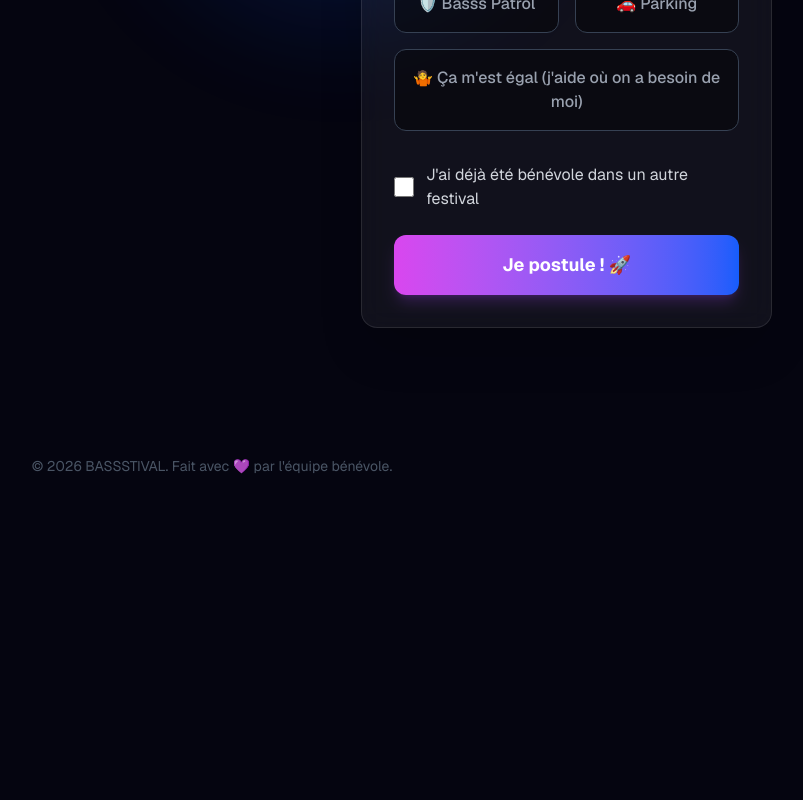
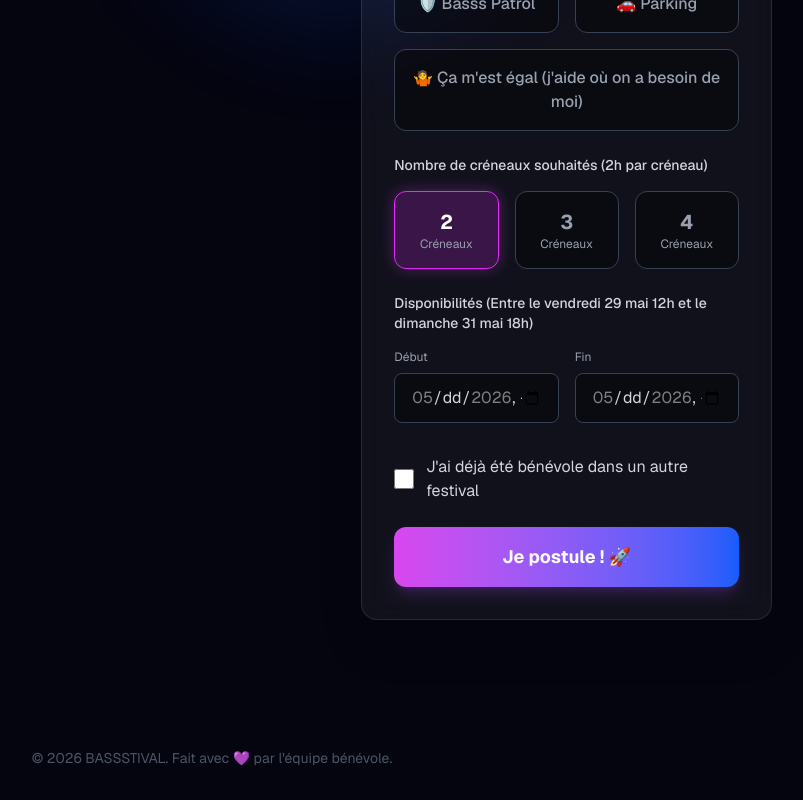
Before and after one commit to facenordgraphisme/bassstibenevoles, a Next.js app: page / in a window 1280 px wide. Shown: the part 783-1583 px from the top of the page, without its empty margins (428-1231 px from the left). Before the commit the page ends 1291 px from the top, so only its background shows below. Built offline with nearby package versions, Linux system fonts and the light colour scheme.

Commit message:
newcommitok

```diff
--- a/app/api/volunteer/route.ts
+++ b/app/api/volunteer/route.ts
@@ -1,13 +1,16 @@
 import { NextRequest, NextResponse } from 'next/server';
 import { client } from '@/sanity/lib/client';
+import { Resend } from 'resend';
+
+const resend = new Resend(process.env.RESEND_API_KEY);
 
 export async function POST(req: NextRequest) {
     try {
         const body = await req.json();
-        const { name, firstName, email, phone, address, roles, hasExperience, previousFestival } = body;
+        const { name, firstName, email, phone, address, roles, hasExperience, previousFestival, previousRole, slots, availabilityStart, availabilityEnd } = body;
 
         // Basic validation
-        if (!name || !firstName || !email || !phone || !address || !roles || roles.length === 0) {
+        if (!name || !firstName || !email || !phone || !address || !roles || roles.length === 0 || !slots || !availabilityStart || !availabilityEnd) {
             return NextResponse.json({ message: 'Missing required fields' }, { status: 400 });
         }
 
@@ -32,7 +35,50 @@ export async function POST(req: NextRequest) {
             roles,
             hasExperience,
             previousFestival: hasExperience ? previousFestival : undefined,
+            previousRole: hasExperience ? previousRole : undefined,
+            slots,
+            availabilityStart,
+            availabilityEnd,
         });
+
+        // Send Email Notification
+        try {
+            const { data, error } = await resend.emails.send({
+                from: 'Bénévoles Bassstival <onboarding@resend.dev>', // Update this if you have a verified domain
+                to: ['benevoles.bassstival@gmail.com'],
+                subject: `Nouvelle inscription Bénévoles : ${firstName} ${name}`,
+                html: `
+                    <h1>Nouvelle inscription Bénévoles ! 🎉</h1>
+                    <p><strong>Nom :</strong> ${name}</p>
+                    <p><strong>Prénom :</strong> ${firstName}</p>
+                    <p><strong>Email :</strong> ${email}</p>
+                    <p><strong>Téléphone :</strong> ${phone}</p>
+                    <p><strong>Adresse :</strong> ${address}</p>
+                    <hr />
+                    <p><strong>Postes souhaités :</strong> ${roles.join(', ')}</p>
+                    <p><strong>Créneaux souhaités :</strong> ${slots}</p>
+                    <p><strong>Disponibilités :</strong><br/>
+                       Du : ${new Date(availabilityStart).toLocaleString('fr-FR')}<br/>
+                       Au : ${new Date(availabilityEnd).toLocaleString('fr-FR')}
+                    </p>
+                    <hr />
+                    ${hasExperience ? `
+                        <p><strong>Expérience :</strong> OUI</p>
+                        <p><strong>Ancien Festival :</strong> ${previousFestival}</p>
+                        <p><strong>Ancien Poste :</strong> ${previousRole}</p>
+                    ` : '<p><strong>Expérience :</strong> NON</p>'}
+                    <hr />
+                    <a href="https://bassstival-benevoles.sanity.studio/desk/volunteer/${result._id}">Voir dans Sanity</a>
+                `,
+            });
+
+            if (error) {
+                console.error('Error sending email:', error);
+                // Do not fail the request if email fails, but log it
+            }
+        } catch (emailError) {
+            console.error('Unexpected error sending email:', emailError);
+        }
 
         return NextResponse.json({ message: 'Success', id: result._id }, { status: 200 });
     } catch (error) {
--- a/app/components/VolunteerForm.tsx
+++ b/app/components/VolunteerForm.tsx
@@ -11,7 +11,11 @@ export default function VolunteerForm() {
         phone: '',
         roles: [] as string[],
         hasExperience: false,
-        previousFestival: ''
+        previousFestival: '',
+        previousRole: '',
+        slots: '2', // Default to 2 slots
+        availabilityStart: '',
+        availabilityEnd: ''
     });
 
     const [status, setStatus] = useState<'idle' | 'submitting' | 'success' | 'error'>('idle');
@@ -78,7 +82,11 @@ export default function VolunteerForm() {
                 phone: '',
                 roles: [],
                 hasExperience: false,
-                previousFestival: ''
+                previousFestival: '',
+                previousRole: '',
+                slots: '2',
+                availabilityStart: '',
+                availabilityEnd: ''
             });
         } catch (error: any) {
             setStatus('error');
@@ -209,6 +217,61 @@ export default function VolunteerForm() {
                 </div>
             </div>
 
+            <div className="space-y-4">
+                <label className="block text-sm font-medium text-gray-300">Nombre de créneaux souhaités (2h par créneau)</label>
+                <div className="grid grid-cols-3 gap-4">
+                    {['2', '3', '4'].map((num) => (
+                        <div
+                            key={num}
+                            onClick={() => setFormData(prev => ({ ...prev, slots: num }))}
+                            className={`cursor-pointer border rounded-xl p-4 transition-all duration-200 flex flex-col items-center justify-center text-center select-none
+                                ${formData.slots === num
+                                    ? 'bg-fuchsia-500/20 border-fuchsia-500 text-white shadow-[0_0_15px_rgba(217,70,239,0.3)]'
+                                    : 'bg-black/40 border-gray-700 text-gray-400 hover:border-gray-500 hover:bg-white/5'
+                                }
+                            `}
+                        >
+                            <span className="text-xl font-bold">{num}</span>
+                            <span className="text-xs text-gray-400">Créneaux</span>
+                        </div>
+                    ))}
+                </div>
+            </div>
+
+            <div className="space-y-4">
+                <label className="block text-sm font-medium text-gray-300">
+                    Disponibilités (Entre le vendredi 29 mai 12h et le dimanche 31 mai 18h)
+                </label>
+                <div className="grid grid-cols-1 md:grid-cols-2 gap-4">
+                    <div className="space-y-2">
+                        <label className="block text-xs text-gray-400">Début</label>
+                        <input
+                            type="datetime-local"
+                            name="availabilityStart"
+                            value={formData.availabilityStart}
+                            onChange={handleChange}
+                            min="2026-05-29T12:00"
+                            max="2026-05-31T18:00"
+                            required
+                            className="w-full bg-black/40 border border-gray-700 rounded-lg px-4 py-3 focus:outline-none focus:border-primary focus:ring-1 focus:ring-primary transition-all placeholder-gray-600 text-gray-300"
+                        />
+                    </div>
+                    <div className="space-y-2">
+                        <label className="block text-xs text-gray-400">Fin</label>
+                        <input
+                            type="datetime-local"
+                            name="availabilityEnd"
+                            value={formData.availabilityEnd}
+                            onChange={handleChange}
+                            min="2026-05-29T12:00"
+                            max="2026-05-31T18:00"
+                            required
+                            className="w-full bg-black/40 border border-gray-700 rounded-lg px-4 py-3 focus:outline-none focus:border-primary focus:ring-1 focus:ring-primary transition-all placeholder-gray-600 text-gray-300"
+                        />
+                    </div>
+                </div>
+            </div>
+
             <div className="space-y-4 pt-2">
                 <label className="flex items-center space-x-3 cursor-pointer group">
                     <input
@@ -222,8 +285,9 @@ export default function VolunteerForm() {
                 </label>
 
                 {formData.hasExperience && (
-                    <div className="animate-in fade-in slide-in-from-top-2 duration-300">
-                        <label className="block text-sm font-medium text-gray-300 mb-2">Lequel ?</label>
+                    <div className="animate-in fade-in slide-in-from-top-2 duration-300 space-y-4 pl-4 border-l-2 border-gray-700">
+                        <div className="space-y-2">
+                            <label className="block text-sm font-medium text-gray-300">Lequel ?</label>
                             <input
                                 type="text"
                                 name="previousFestival"
@@ -232,6 +296,18 @@ export default function VolunteerForm() {
                                 className="w-full bg-black/40 border border-gray-700 rounded-lg px-4 py-3 focus:outline-none focus:border-primary focus:ring-1 focus:ring-primary transition-all placeholder-gray-600"
                                 placeholder="Nom du festival"
                             />
+                        </div>
+                        <div className="space-y-2">
+                            <label className="block text-sm font-medium text-gray-300">Quel poste occupais-tu ?</label>
+                            <input
+                                type="text"
+                                name="previousRole"
+                                value={formData.previousRole}
+                                onChange={handleChange}
+                                className="w-full bg-black/40 border border-gray-700 rounded-lg px-4 py-3 focus:outline-none focus:border-primary focus:ring-1 focus:ring-primary transition-all placeholder-gray-600"
+                                placeholder="Ex: Barman, Sécurité, Montage..."
+                            />
+                        </div>
                     </div>
                 )}
             </div>
--- a/app/page.tsx
+++ b/app/page.tsx
@@ -21,7 +21,7 @@ export default function Home() {
                 BASS<span className="text-transparent bg-clip-text bg-gradient-to-r from-primary to-blue-500">STIVAL</span>
               </h1>
               <p className="text-xl md:text-2xl font-light text-gray-300 max-w-2xl">
-                Deviens acteur du plus gros événement de Trance de babos de l'année.
+                Deviens acteur d'un festival de musique local au coeur des Hautes-Alpes
               </p>
             </div>
 
--- a/package.json
+++ b/package.json
@@ -15,6 +15,7 @@
     "next-sanity": "^12.0.8",
     "react": "19.2.3",
     "react-dom": "19.2.3",
+    "resend": "^6.6.0",
     "sanity": "^5.1.0",
     "styled-components": "^6.1.19"
   },
--- a/sanity/schemaTypes/volunteer.ts
+++ b/sanity/schemaTypes/volunteer.ts
@@ -64,5 +64,37 @@ export const volunteer = defineType({
             type: 'string',
             hidden: ({ document }) => !document?.hasExperience,
         }),
+        defineField({
+            name: 'previousRole',
+            title: 'Quel poste occupais-tu ?',
+            type: 'string',
+            hidden: ({ document }) => !document?.hasExperience,
+        }),
+        defineField({
+            name: 'slots',
+            title: 'Nombre de créneaux souhaités (2h par créneau)',
+            type: 'string',
+            options: {
+                list: [
+                    { title: '2 Créneaux', value: '2' },
+                    { title: '3 Créneaux', value: '3' },
+                    { title: '4 Créneaux', value: '4' },
+                ],
+                layout: 'radio',
+            },
+            validation: (rule) => rule.required(),
+        }),
+        defineField({
+            name: 'availabilityStart',
+            title: 'Disponibilité - Début',
+            type: 'datetime',
+            validation: (rule) => rule.required(),
+        }),
+        defineField({
+            name: 'availabilityEnd',
+            title: 'Disponibilité - Fin',
+            type: 'datetime',
+            validation: (rule) => rule.required().min(rule.valueOfField('availabilityStart')),
+        }),
     ],
 })
```
Also changed, not shown: 1 other file (tests, documents, lock files or other folders). Lines whose indentation alone changed are shown as unchanged.
